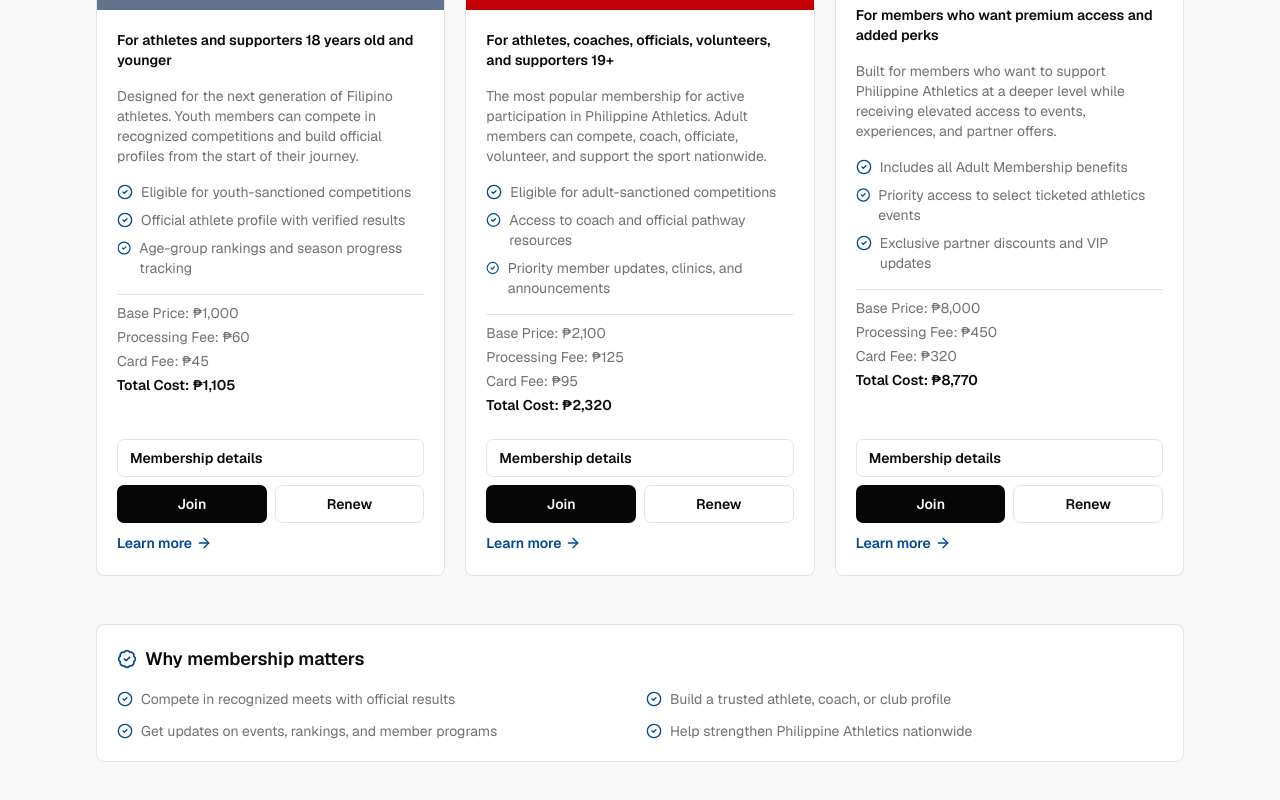
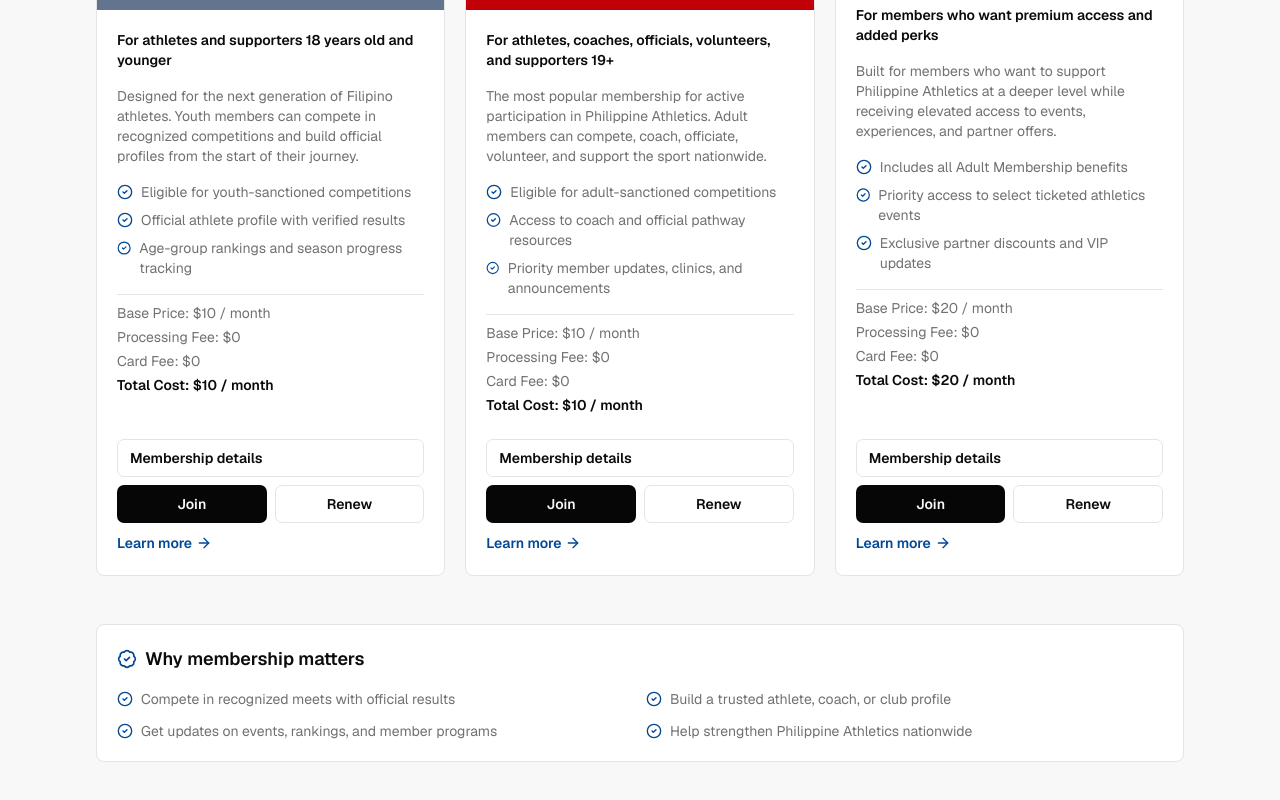
Before and after one commit to enzo-prism/philippine-athletics, a Next.js app: page /membership in a window 1280 px wide. Shown: the part 867-1667 px from the top of the page. Built offline with nearby package versions, Linux system fonts and the light colour scheme.

Commit message:
fix: update membership monthly pricing tiers

```diff
--- a/app/membership/page.tsx
+++ b/app/membership/page.tsx
@@ -25,10 +25,10 @@ const membershipTypes: MembershipType[] = [
     description:
       "Designed for the next generation of Filipino athletes. Youth members can compete in recognized competitions and build official profiles from the start of their journey.",
     pricing: {
-      base: "₱1,000",
-      processing: "₱60",
-      cardFee: "₱45",
-      total: "₱1,105",
+      base: "$10 / month",
+      processing: "$0",
+      cardFee: "$0",
+      total: "$10 / month",
     },
     highlights: [
       "Eligible for youth-sanctioned competitions",
@@ -44,10 +44,10 @@ const membershipTypes: MembershipType[] = [
     description:
       "The most popular membership for active participation in Philippine Athletics. Adult members can compete, coach, officiate, volunteer, and support the sport nationwide.",
     pricing: {
-      base: "₱2,100",
-      processing: "₱125",
-      cardFee: "₱95",
-      total: "₱2,320",
+      base: "$10 / month",
+      processing: "$0",
+      cardFee: "$0",
+      total: "$10 / month",
     },
     highlights: [
       "Eligible for adult-sanctioned competitions",
@@ -63,10 +63,10 @@ const membershipTypes: MembershipType[] = [
     description:
       "Built for members who want to support Philippine Athletics at a deeper level while receiving elevated access to events, experiences, and partner offers.",
     pricing: {
-      base: "₱8,000",
-      processing: "₱450",
-      cardFee: "₱320",
-      total: "₱8,770",
+      base: "$20 / month",
+      processing: "$0",
+      cardFee: "$0",
+      total: "$20 / month",
     },
     highlights: [
       "Includes all Adult Membership benefits",
```
